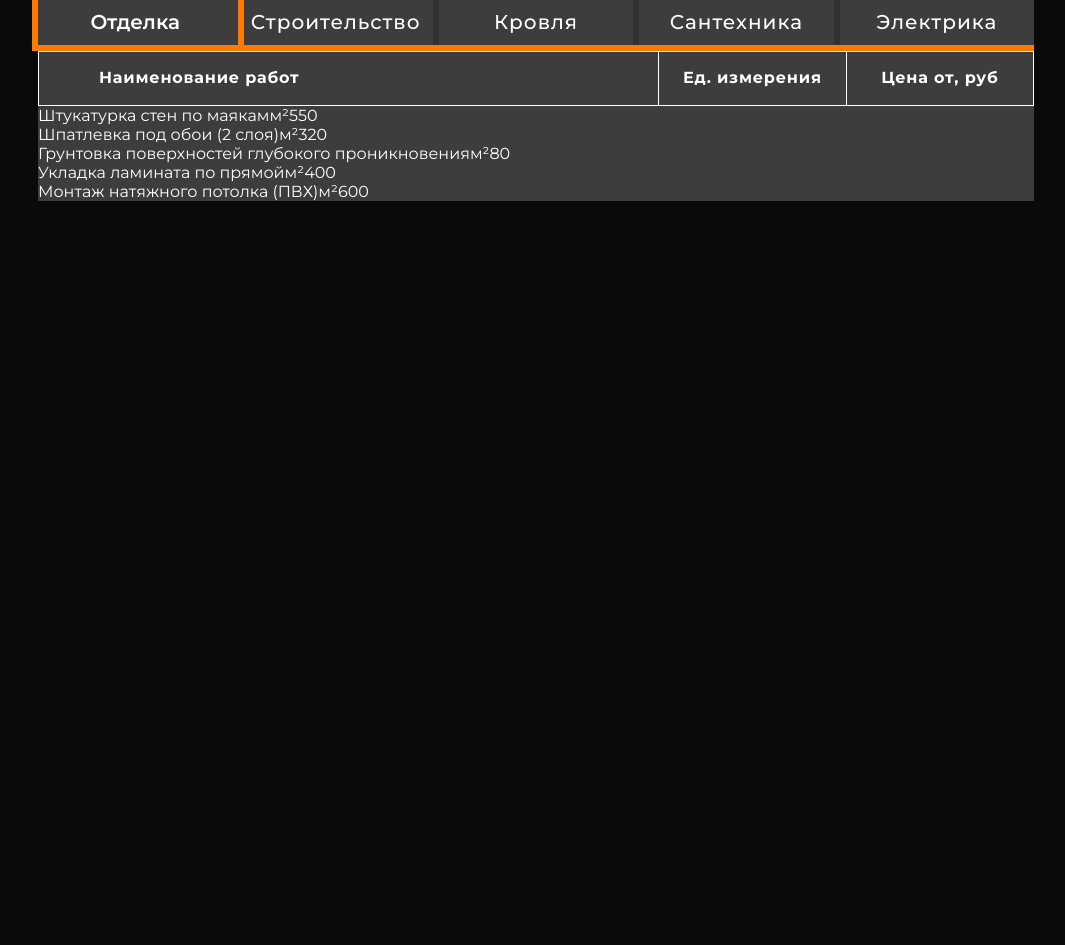
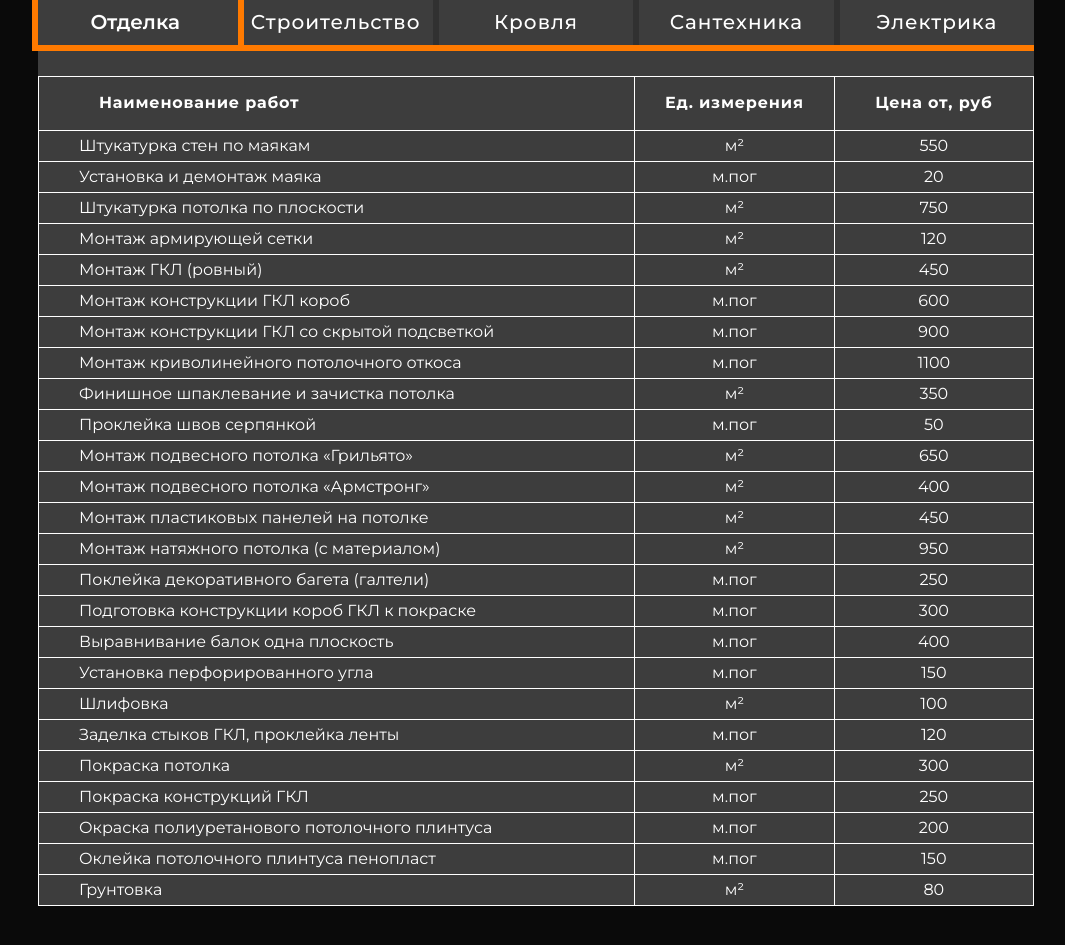
Before and after one commit to 34admal/Portfolio, a React (Create React App) app in the folder homel_build_site/: page / in a window 1280 px wide. Shown: the part 5660-6605 px from the top of the page, without its empty margins (104-1169 px from the left). Before the commit the page ends 5957 px from the top, so only its background shows below. Built offline with nearby package versions, Linux system fonts and the light colour scheme.

Commit message:
feat: expand priceData dataset and refactor columns layout using independent classes

```diff
--- a/homel_build_site/src/components/PriceComponent/PriceComponent.jsx
+++ b/homel_build_site/src/components/PriceComponent/PriceComponent.jsx
@@ -26,19 +26,25 @@ export const PriceComponent = () => {
         </div>
 
         <div className={css.tableHeader}>
-          <span className={css.headerCell}>Наименование работ</span>
+          <span className={css.headerCell}>
+  <span className={css.cellText}>Наименование работ</span>
+</span>
           <span className={css.headerCell}>Ед. измерения</span>
           <span className={css.headerCell}>Цена от, руб</span>
         </div>
 
         {/* Список строк таблицы на основе активного таба */}
-        <div className={css.tableBody}>
-          {priceData[activeTab].map((row) => (
-            <div key={row.id} className={css.tableRow}>
-              <span className={css.rowCell}>{row.name}</span>
-              <span className={css.rowCell}>{row.unit}</span>
-              <span className={css.rowCell}>{row.price}</span>
-            </div>
+<div className={css.tableBody}>
+  {priceData[activeTab].map((row) => (
+    <div key={row.id} className={css.tableRow}>
+      <div className={css.nameCell}>
+        <span className={css.rowCellText}>{row.name}</span>
+      </div>
+      <div className={css.unitCell}>{row.unit}</div>
+      <div className={css.priceCell}>{row.price}</div>
+    </div>
+
+
           ))}
         </div>
 
--- a/homel_build_site/src/components/PriceComponent/PriceComponent.module.css
+++ b/homel_build_site/src/components/PriceComponent/PriceComponent.module.css
@@ -79,8 +79,9 @@
 .tableHeader {
   display: flex;
   width: 100%;
+  margin-top: 25px;
   height: 55px;
-  align-items: stretch; /* Расцягваем ячэйкі і іх рамкі на ўсю вышыню шапкі */
+  align-items: stretch;
   background-color: rgba(61, 61, 61, 1);
   box-sizing: border-box;
   border: 1px solid rgba(255, 255, 255, 1);
@@ -102,20 +103,81 @@
 .headerCell:nth-child(1) {
   flex: 3;
   display: flex;
-  align-items: center; /* Цэнтраванне тэксту па вертыкалі */
+  align-items: center;
   justify-content: flex-start;
+  border-right: 1px solid rgba(255, 255, 255, 1);
+
+}
+
+
+.cellText {
   padding-left: 60px;
-  border-right: 1px solid rgba(255, 255, 255, 1);
 }
 
 .headerCell:nth-child(2) {
   flex: 1;
   justify-content: center;
-  border-right: 1px solid rgba(255, 255, 255, 1); /* Вертикальный разделитель после второй колонки */
+  border-right: 1px solid rgba(255, 255, 255, 1);
 }
 
 .headerCell:nth-child(3) {
   flex: 1;
   justify-content: center;
-  /* У третьей ячейки разделитель справа не нужен, так как там идет внешний контур шапки */
+
 }
+
+.rowCell {
+  display: flex;
+  align-items: center;
+  font-size: 14px;
+  font-weight: 400;
+  line-height: 20px;
+  color: #FFFFFF;
+  box-sizing: border-box;
+}
+
+
+.rowCellText {
+  padding-left: 40px;
+}
+.tableRow {
+  display: flex;
+  width: 100%;
+  height: 31px;
+  align-items: stretch;
+  box-sizing: border-box;
+  background-color: rgba(61, 61, 61, 1);
+  border-left: 1px solid rgba(255, 255, 255, 1);
+  border-right: 1px solid rgba(255, 255, 255, 1);
+  border-bottom: 1px solid rgba(255, 255, 255, 1);
+}
+
+.nameCell {
+  flex: 3;
+  display: flex;
+  align-items: center;
+  justify-content: flex-start;
+  border-right: 1px solid rgba(255, 255, 255, 1);
+  box-sizing: border-box;
+}
+
+
+.unitCell {
+  flex: 1;
+  display: flex;
+  align-items: center;
+  justify-content: center;
+  border-right: 1px solid rgba(255, 255, 255, 1);
+  box-sizing: border-box;
+  color: #FFFFFF;
+}
+
+
+.priceCell {
+  flex: 1;
+  display: flex;
+  align-items: center;
+  justify-content: center;
+  box-sizing: border-box;
+  color: #FFFFFF;
+}
--- a/homel_build_site/src/components/PriceComponent/priceData.js
+++ b/homel_build_site/src/components/PriceComponent/priceData.js
@@ -1,37 +1,94 @@
 export const priceData = {
   отделка: [
     { id: 1, name: "Штукатурка стен по маякам", unit: "м²", price: "550" },
-    { id: 2, name: "Шпатлевка под обои (2 слоя)", unit: "м²", price: "320" },
-    { id: 3, name: "Грунтовка поверхностей глубокого проникновения", unit: "м²", price: "80" },
-    { id: 4, name: "Укладка ламината по прямой", unit: "м²", price: "400" },
-    { id: 5, name: "Монтаж натяжного потолка (ПВХ)", unit: "м²", price: "600" }
+    { id: 2, name: "Установка и демонтаж маяка", unit: "м.пог", price: "20" },
+    { id: 3, name: "Штукатурка потолка по плоскости", unit: "м²", price: "750" },
+    { id: 4, name: "Монтаж армирующей сетки", unit: "м²", price: "120" },
+    { id: 5, name: "Монтаж ГКЛ (ровный)", unit: "м²", price: "450" },
+    { id: 6, name: "Монтаж конструкции ГКЛ короб", unit: "м.пог", price: "600" },
+    { id: 7, name: "Монтаж конструкции ГКЛ со скрытой подсветкой", unit: "м.пог", price: "900" },
+    { id: 8, name: "Монтаж криволинейного потолочного откоса", unit: "м.пог", price: "1100" },
+    { id: 9, name: "Финишное шпаклевание и зачистка потолка", unit: "м²", price: "350" },
+    { id: 10, name: "Проклейка швов серпянкой", unit: "м.пог", price: "50" },
+    { id: 11, name: "Монтаж подвесного потолка «Грильято»", unit: "м²", price: "650" },
+    { id: 12, name: "Монтаж подвесного потолка «Армстронг»", unit: "м²", price: "400" },
+    { id: 13, name: "Монтаж пластиковых панелей на потолке", unit: "м²", price: "450" },
+    { id: 14, name: "Монтаж натяжного потолка (с материалом)", unit: "м²", price: "950" },
+    { id: 15, name: "Поклейка декоративного багета (галтели)", unit: "м.пог", price: "250" },
+    { id: 16, name: "Подготовка конструкции короб ГКЛ к покраске", unit: "м.пог", price: "300" },
+    { id: 17, name: "Выравнивание балок одна плоскость", unit: "м.пог", price: "400" },
+    { id: 18, name: "Установка перфорированного угла", unit: "м.пог", price: "150" },
+    { id: 19, name: "Шлифовка", unit: "м²", price: "100" },
+    { id: 20, name: "Заделка стыков ГКЛ, проклейка ленты", unit: "м.пог", price: "120" },
+    { id: 21, name: "Покраска потолка", unit: "м²", price: "300" },
+    { id: 22, name: "Покраска конструкций ГКЛ", unit: "м.пог", price: "250" },
+    { id: 23, name: "Окраска полиуретанового потолочного плинтуса", unit: "м.пог", price: "200" },
+    { id: 24, name: "Оклейка потолочного плинтуса пенопласт", unit: "м.пог", price: "150" },
+    { id: 25, name: "Грунтовка", unit: "м²", price: "80" }
   ],
   строительство: [
     { id: 1, name: "Разметка участка и выемка грунта под фундамент", unit: "м³", price: "1200" },
     { id: 2, name: "Вязка арматурного каркаса", unit: "т", price: "25000" },
     { id: 3, name: "Заливка бетона (работа с миксером)", unit: "м³", price: "3500" },
     { id: 4, name: "Кладка стен из газобетонных блоков", unit: "м³", price: "4200" },
-    { id: 5, name: "Монтаж межэтажных плит перекрытия", unit: "шт", price: "1800" }
+    { id: 5, name: "Монтаж межэтажных плит перекрытия", unit: "шт", price: "1800" },
+    { id: 6, name: "Кладка кирпича облицовочного", unit: "м²", price: "1900" },
+    { id: 7, name: "Кладка чернового кирпича (1/2 кирпича)", unit: "м²", price: "900" },
+    { id: 8, name: "Устройство ленточного фундамента под ключ", unit: "м.пог", price: "4500" },
+    { id: 9, name: "Устройство монолитной плиты фундамента", unit: "м³", price: "6000" },
+    { id: 10, name: "Гидроизоляция фундаментной ленты обмазочная", unit: "м²", price: "350" },
+    { id: 11, name: "Монтаж фундаментных блоков ФБС", unit: "шт", price: "1200" },
+    { id: 12, name: "Копка траншей ручная под коммуникации", unit: "м.пог", price: "500" },
+    { id: 13, name: "Обратная засыпка грунта с послойным трамбованием", unit: "м³", price: "700" },
+    { id: 14, name: "Бетонирование отмостки с армированием", unit: "м²", price: "1100" },
+    { id: 15, name: "Монтаж перемычек железобетонных оконных/дверных", unit: "шт", price: "800" }
   ],
   кровля: [
     { id: 1, name: "Демонтаж старого кровельного покрытия", unit: "м²", price: "250" },
     { id: 2, name: "Монтаж стропильной системы любой сложности", unit: "м²", price: "950" },
     { id: 3, name: "Устройство гидро- и пароизоляционного слоя", unit: "м²", price: "180" },
-    { id: 4, name: "Монтаж обрешетки и контробрешетки", unit: "м.п.", price: "150" },
-    { id: 5, name: "Укладка металлочерепицы / профнастила", unit: "м²", price: "650" }
+    { id: 4, name: "Монтаж обрешетки и контробрешетки", unit: "м.пог", price: "150" },
+    { id: 5, name: "Укладка металлочерепицы / профнастила", unit: "м²", price: "650" },
+    { id: 6, name: "Укладка гибкой (битумной) черепицы", unit: "м²", price: "850" },
+    { id: 7, name: "Монтаж водосточной системы (желоба, трубы)", unit: "м.пог", price: "450" },
+    { id: 8, name: "Монтаж карнизных и торцевых планок", unit: "м.пог", price: "250" },
+    { id: 9, name: "Подшивка свесов кровли софитами", unit: "м²", price: "500" },
+    { id: 10, name: "Монтаж мансардного окна под ключ", unit: "шт", price: "7500" },
+    { id: 11, name: "Утепление кровельного пирога минеральной ватой", unit: "м²", price: "350" },
+    { id: 12, name: "Установка снегозадержателей трубчатых", unit: "м.пог", price: "400" },
+    { id: 13, name: "Монтаж конькового аэратора", unit: "м.пог", price: "350" },
+    { id: 14, name: "Герметизация примыканий к дымоходным трубам", unit: "шт", price: "2000" }
   ],
   сантехника: [
     { id: 1, name: "Разводка труб водоснабжения (полипропилен)", unit: "точка", price: "2800" },
     { id: 2, name: "Монтаж и подключение радиатора отопления", unit: "шт", price: "3500" },
     { id: 3, name: "Установка коллекторного шкафа в сборе", unit: "компл.", price: "6000" },
     { id: 4, name: "Установка инсталляции под унитаз", unit: "шт", price: "4500" },
-    { id: 5, name: "Монтаж водяного теплого пола", unit: "м²", price: "550" }
+    { id: 5, name: "Монтаж водяного теплого пола", unit: "м²", price: "550" },
+    { id: 6, name: "Штробление стен под трубы водоснабжения/слива", unit: "м.пог", price: "400" },
+    { id: 7, name: "Установка и подключение смесителя", unit: "шт", price: "800" },
+    { id: 8, name: "Установка ванны (акрил/чугун) с подключением сифона", unit: "шт", price: "3000" },
+    { id: 9, name: "Монтаж душевой кабины с герметизацией швов", unit: "шт", price: "5500" },
+    { id: 10, name: "Установка и пусконаладка напольного котла отопления", unit: "шт", price: "12000" },
+    { id: 11, name: "Установка циркуляционного насоса системы отопления", unit: "шт", price: "2500" },
+    { id: 12, name: "Монтаж глубинного насоса в скважину", unit: "шт", price: "6000" },
+    { id: 13, name: "Установка счетчиков холодной/горячей воды", unit: "шт", price: "1200" },
+    { id: 14, name: "Монтаж магистрального фильтра грубой очистки", unit: "шт", price: "1500" }
   ],
   электрика: [
-    { id: 1, name: "Штробление стен под проводку (бетон/кирпич)", unit: "м.п.", price: "350" },
-    { id: 2, name: "Прокладка кабеля в гофре по потолку", unit: "м.п.", price: "120" },
+    { id: 1, name: "Штробление стен под проводку (бетон/кирпич)", unit: "м.пог", price: "350" },
+    { id: 2, name: "Прокладка кабеля в гофре по потолку", unit: "м.пог", price: "120" },
     { id: 3, name: "Высверливание отверстия под подрозетник", unit: "шт", price: "250" },
     { id: 4, name: "Монтаж и расключение распределительного щита", unit: "модуль", price: "800" },
-    { id: 5, name: "Установка и подключение автомата защиты", unit: "шт", price: "400" }
+    { id: 5, name: "Установка и подключение автомата защиты", unit: "шт", price: "400" },
+    { id: 6, name: "Установка розеток и выключателей (в готовое гнездо)", unit: "шт", price: "150" },
+    { id: 7, name: "Монтаж светодиодной ленты с подключением блока питания", unit: "м.пог", price: "300" },
+    { id: 8, name: "Сборка и подвес массивной люстры", unit: "шт", price: "1500" },
+    { id: 9, name: "Монтаж точечного светильника в натяжной/ГКЛ потолок", unit: "шт", price: "250" },
+    { id: 10, name: "Прокладка слаботочного кабеля (интернет, ТВ)", unit: "м.пог", price: "90" },
+    { id: 11, name: "Установка электрического теплого пола (маты)", unit: "м²", price: "600" },
+    { id: 12, name: "Монтаж контура заземления здания с замером сопротивления", unit: "компл.", price: "8500" },
+    { id: 13, name: "Установка уличного прожектора на фасаде/опоре", unit: "шт", price: "1200" },
+    { id: 14, name: "Демонтаж старой открытой/скрытой электропроводки", unit: "м.пог", price: "100" }
   ]
 };
```
